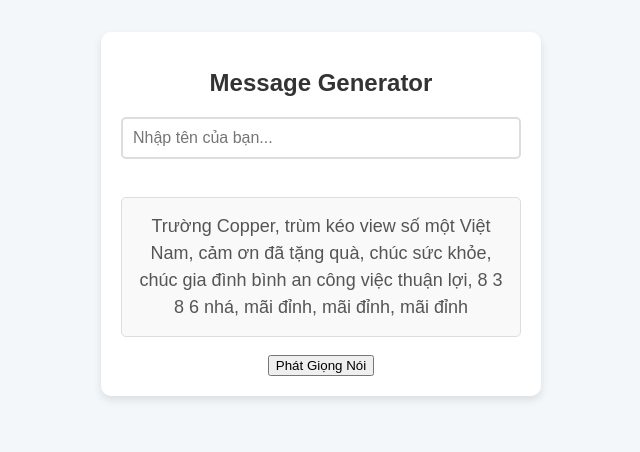
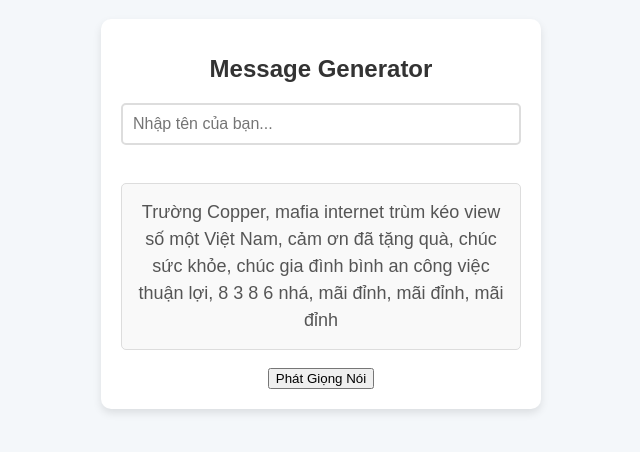
Before and after one commit to HuyBV02/gen-text, a React (Create React App) app: page / in a window 1280 px wide. Shown: the part 186-638 px from the top of the page, without its empty margins (319-959 px from the left). Built offline with nearby package versions, Linux system fonts and the light colour scheme.

Commit message:
Update App.js

```diff
--- a/src/App.js
+++ b/src/App.js
@@ -11,7 +11,7 @@ function App() {
 
 
   const handleSpeak = async () => {
-    const message = `Trường Copper, trùm kéo view số một Việt Nam, cảm ơn ${inputValue} đã tặng quà, chúc ${inputValue} sức khỏe, chúc gia đình ${inputValue} bình an công việc thuận lợi, 8 3 8 6 nhá, ${inputValue} mãi đỉnh, mãi đỉnh, mãi đỉnh`;
+    const message = `Trường Copper, mafia internet trùm kéo view số một Việt Nam, cảm ơn ${inputValue} đã tặng quà, chúc ${inputValue} sức khỏe, chúc gia đình ${inputValue} bình an công việc thuận lợi, 8 3 8 6 nhá, ${inputValue} mãi đỉnh, mãi đỉnh, mãi đỉnh`;
 
     // Gọi API Google Text-to-Speech
     const apiKey = "AIzaSyBvsVD3lnMNu57gRCavwAR_yiSILGayuWY"; // Thay YOUR_GOOGLE_API_KEY bằng API Key của bạn
@@ -70,7 +70,7 @@ function App() {
       />
       <p>
 
-        Trường Copper, trùm kéo view số một Việt Nam, cảm ơn{" "}
+        Trường Copper, mafia internet trùm kéo view số một Việt Nam, cảm ơn{" "}
         <span className="red-text">{inputValue}</span> đã tặng quà, chúc{" "}
         <span className="red-text">{inputValue}</span> sức khỏe, chúc gia đình
          <span className="red-text">{inputValue}</span> bình an công việc
```
